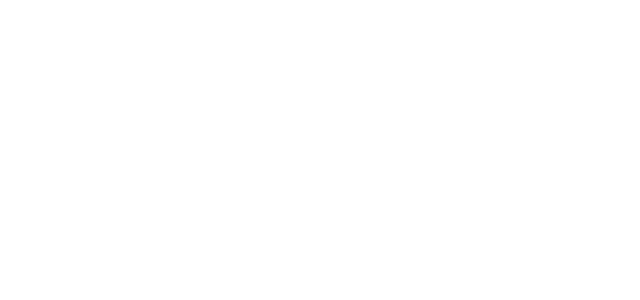
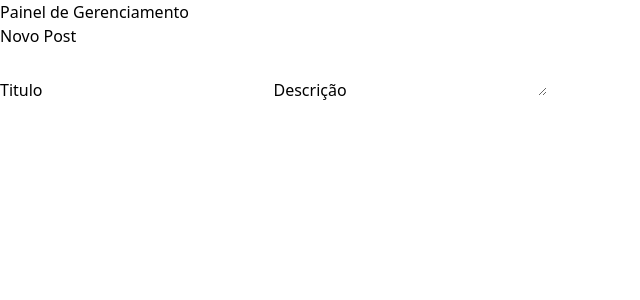
Before and after one commit to Franciane-sl/exerciciosM02S09, a React (Vite) app: page / in a window 1280 px wide. Shown: the top 300 px of the page, without its empty margins (0-640 px from the left). Built offline with nearby package versions, Linux system fonts and the light colour scheme.

Commit message:
Iniciando o formulário implementando um campo de texto para titulo e uma area de texto para descrição e a criação de dois estado com useState.

```diff
--- a/src/App.jsx
+++ b/src/App.jsx
@@ -1,11 +1,42 @@
+import { useState } from 'react';
+import './App.css'
 
-import './App.css'
 
 function App() {
 
+  const [titulo, setTitulo] = useState('');
+  const [descricao, setDescricao] = useState('');
 
   return (
     <>
+    <main className="container">
+
+      <article className='article'>
+
+        <h1>Painel de Gerenciamento</h1>
+
+        <form className='form'>
+
+          <h3>Novo Post</h3>
+
+           <label htmlFor="titulo">Titulo</label>
+           <input type="text" id="titulo" value={titulo}
+            onChange={(e) =>{
+            setTitulo(e.target.value);
+           }}/>
+
+           <label htmlFor="descricao">Descrição</label>
+           <textarea id= "descricao" value={descricao}
+            onChange={(e) => {
+            setDescricao(e.target.value);
+           }}
+
+           />
+
+
+        </form>
+      </article>
+    </main>
     </>
   )
 }
```
